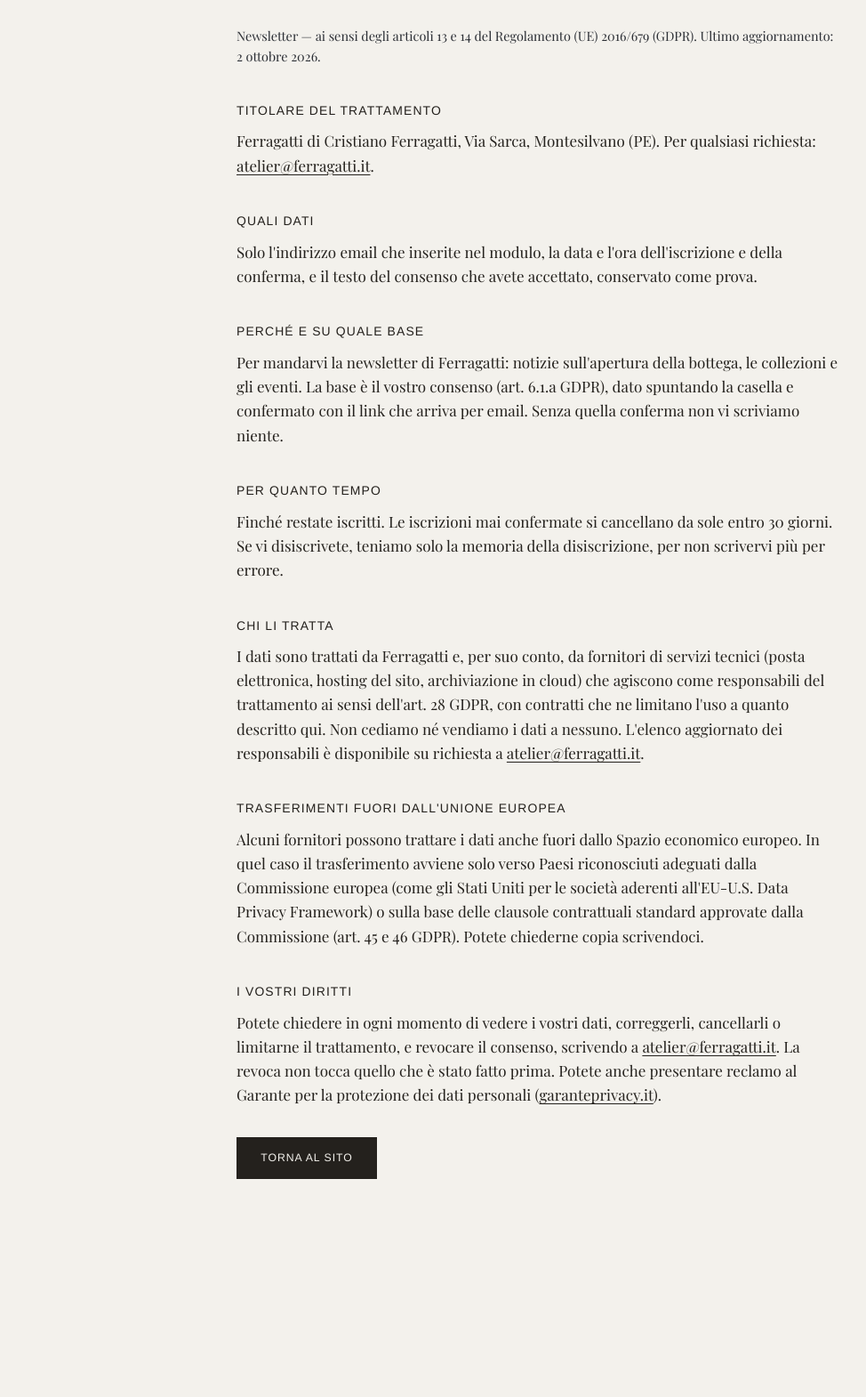
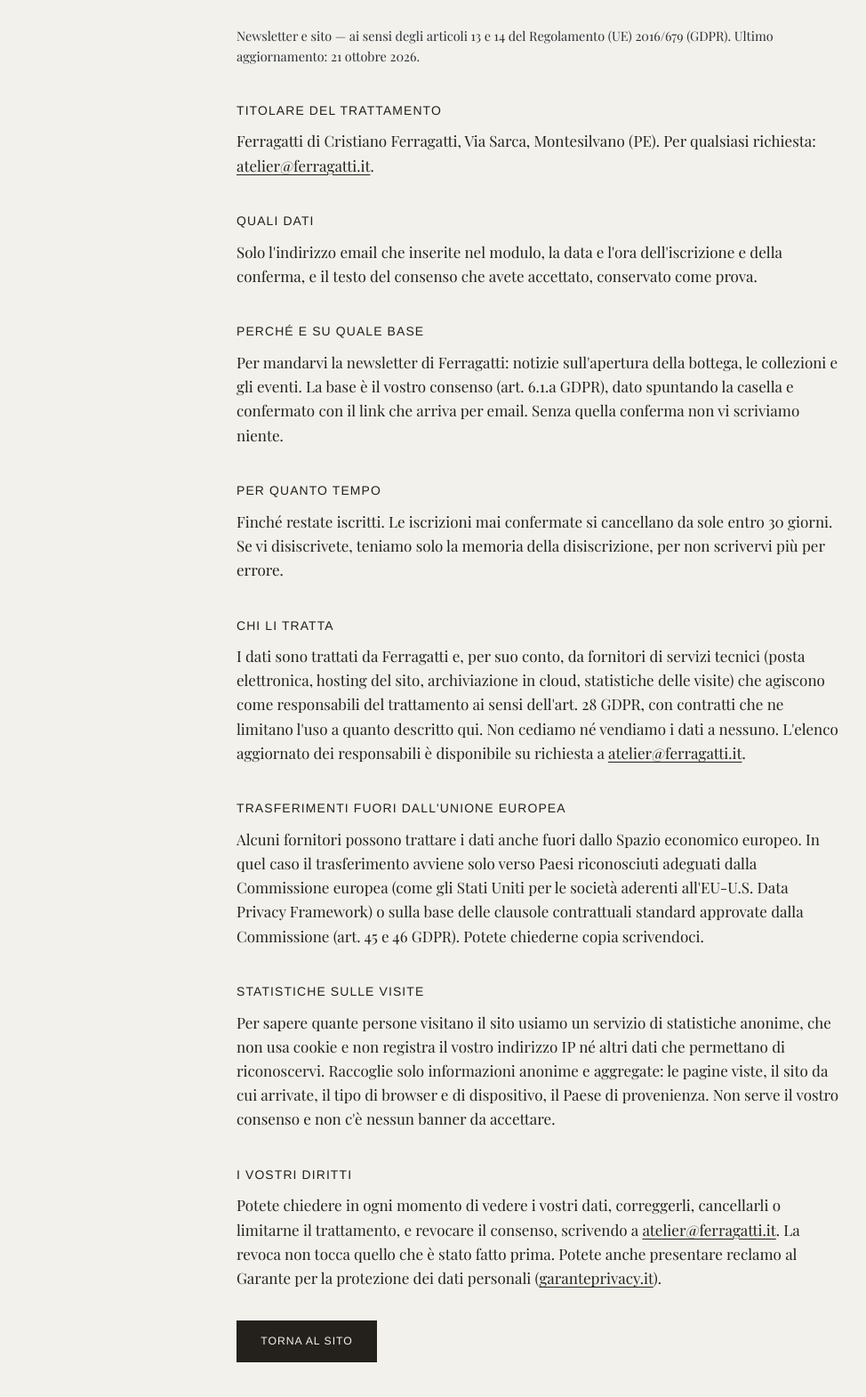
Before and after one commit to Ferragatti/ferragatti.github.io, a plain HTML site: page privacy/index.html in a window 1280 px wide. Shown: the part 122-1692 px from the top of the page at 89% size, without its empty margins (34-1008 px from the left). Before the commit the page ends 1556 px from the top, so only its background shows below. Drawn offline with Linux system fonts and the light colour scheme.

Commit message:
Counter + privacy

```diff
--- a/privacy/index.html
+++ b/privacy/index.html
@@ -17,8 +17,8 @@
 
       <div class="page-inner">
         <h1 class="hero-title">Informativa sulla privacy</h1>
-        <p class="small">Newsletter — ai sensi degli articoli 13 e 14 del Regolamento (UE) 2016/679 (GDPR).
-          Ultimo aggiornamento: 2 ottobre 2026.</p>
+        <p class="small">Newsletter e sito — ai sensi degli articoli 13 e 14 del Regolamento (UE) 2016/679 (GDPR).
+          Ultimo aggiornamento: 21 ottobre 2026.</p>
 
         <h2>Titolare del trattamento</h2>
         <p>Ferragatti di Cristiano Ferragatti, Via Sarca, Montesilvano (PE).
@@ -39,7 +39,7 @@
 
         <h2>Chi li tratta</h2>
         <p>I dati sono trattati da Ferragatti e, per suo conto, da fornitori di servizi tecnici (posta
-          elettronica, hosting del sito, archiviazione in cloud) che agiscono come responsabili del trattamento
+          elettronica, hosting del sito, archiviazione in cloud, statistiche delle visite) che agiscono come responsabili del trattamento
           ai sensi dell'art. 28 GDPR, con contratti che ne limitano l'uso a quanto descritto qui. Non cediamo né
           vendiamo i dati a nessuno. L'elenco aggiornato dei responsabili è disponibile su richiesta a
           <a href="mailto:atelier@ferragatti.it">atelier@ferragatti.it</a>.</p>
@@ -51,6 +51,13 @@
           contrattuali standard approvate dalla Commissione (art. 45 e 46 GDPR). Potete chiederne copia
           scrivendoci.</p>
 
+        <h2>Statistiche sulle visite</h2>
+        <p>Per sapere quante persone visitano il sito usiamo un servizio di statistiche anonime, che non usa
+          cookie e non registra il vostro indirizzo IP né altri dati che permettano di riconoscervi. Raccoglie
+          solo informazioni anonime e aggregate: le pagine viste, il sito da cui arrivate, il tipo di browser e
+          di dispositivo, il Paese di provenienza. Non serve il vostro consenso e non c'è nessun banner da
+          accettare.</p>
+
         <h2>I vostri diritti</h2>
         <p>Potete chiedere in ogni momento di vedere i vostri dati, correggerli, cancellarli o limitarne il
           trattamento, e revocare il consenso, scrivendo a
@@ -61,5 +68,7 @@
         <p><a class="page-btn" href="../">Torna al sito</a></p>
       </div>
     </main>
+    <script data-goatcounter="https://ferragatti.goatcounter.com/count"
+            async src="//gc.zgo.at/count.js"></script>
   </body>
 </html>
```
Also changed, not shown: conferma/index.html (+2 -0 lines), grazie/index.html (+2 -0 lines), index.html (+2 -0 lines).
